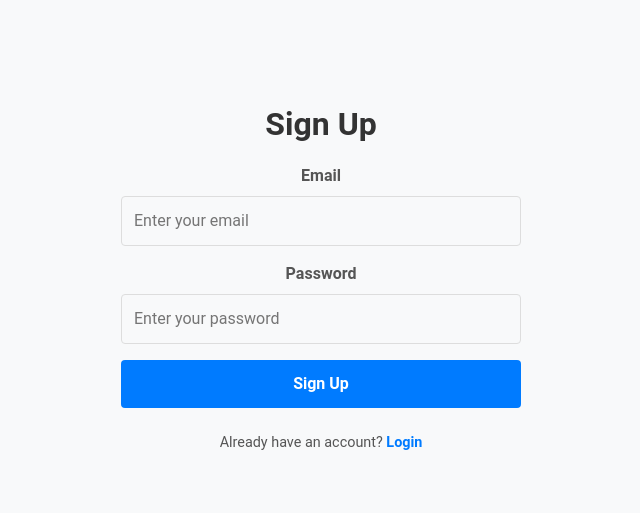
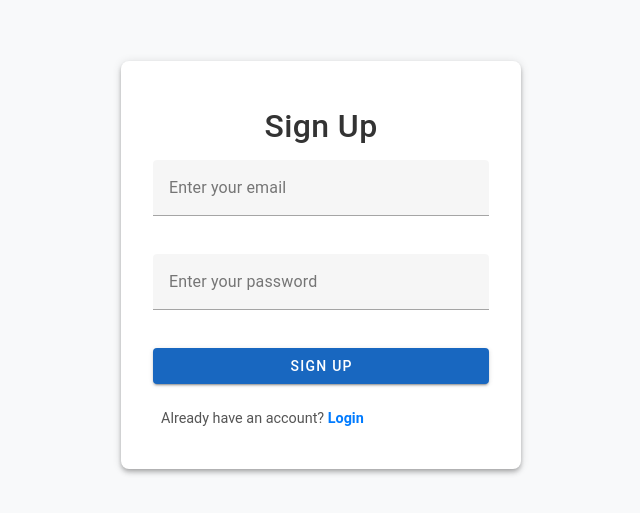
Before and after one commit to rishigandhi612/vuetifynuxttodo, a Nuxt app: page /signup in a window 1280 px wide. Shown: the part 123-636 px from the top of the page, without its empty margins (319-959 px from the left). Built offline with nearby package versions, Linux system fonts and the light colour scheme; no server answers.

Commit message:
login and sign up page error handling

```diff
--- a/pages/login.vue
+++ b/pages/login.vue
@@ -1,154 +1,133 @@
 <template>
-  <div class="login-container">
-    <div class="login-card">
-      <h2 class="login-title">Login</h2>
-      <form @submit.prevent="handleLogin" class="login-form">
-        <div class="form-group">
-          <label for="email">Email</label>
-          <input id="email" type="email" v-model="email" required placeholder="Enter your email" />
-        </div>
+  <v-container class="login-container" fluid style="height: 100vh;">
+    <v-row justify="center" align="center" class="fill-height">
+      <v-col cols="12" md="6" lg="4">
+        <v-card class="login-card" elevation="4">
+          <v-card-title class="login-title">
+            <span>Login</span>
+          </v-card-title>
 
-        <div class="form-group">
-          <label for="password">Password</label>
-          <input id="password" type="password" v-model="password" required placeholder="Enter your password" />
-        </div>
+          <v-form @submit.prevent="handleLogin" v-model="formValid">
+            <v-text-field
+              id="email"
+              type="email"
+              v-model="email"
+              required
+              label="Enter your email"
+              :rules="[emailRules]"
+              class="mb-4"
+            />
 
-        <button type="submit" class="login-button" :disabled="loading">
-          {{ loading ? 'Logging in...' : 'Login' }}
-        </button>
+            <v-text-field
+              id="password"
+              type="password"
+              v-model="password"
+              required
+              label="Enter your password"
+              :rules="[passwordRules]"
+              class="mb-4"
+            />
 
-        <p v-if="error" class="error-message">{{ error }}</p>
-      </form>
+            <v-btn
+              :disabled="loading || !formValid"
+              type="submit"
+              color="primary"
+              block
+            >
+              {{ loading ? 'Logging in...' : 'Login' }}
+            </v-btn>
 
-      <p class="signup-text">
-        Don't have an account? <NuxtLink to="/signup" class="signup-link">Sign Up</NuxtLink>
-      </p>
-    </div>
-  </div>
+            <!-- Error Alert -->
+            <v-alert v-if="error" type="error" dismissible class="mt-4">
+              {{ error }}
+            </v-alert>
+          </v-form>
+
+          <v-card-actions>
+            <p class="signup-text">
+              Don't have an account? <NuxtLink to="/signup" class="signup-link">Sign Up</NuxtLink>
+            </p>
+          </v-card-actions>
+        </v-card>
+      </v-col>
+    </v-row>
+
+    <!-- Snackbar for success -->
+    <v-snackbar v-model="snackbarVisible" color="green" top>
+      Login successful! Redirecting...
+    </v-snackbar>
+  </v-container>
 </template>
 
 <script setup>
-const email = ref("rishigandhi021@gmail.com")
-const password = ref("Rishi@123")
-const error = ref(null)
-const loading = ref(false)
+import { ref, onMounted } from 'vue';
 
-const supabase = useSupabaseClient()
+const email = ref("rishigandhi021@gmail.com");
+const password = ref("Rishi@123");
+const error = ref(null);
+const loading = ref(false);
+const snackbarVisible = ref(false);
+const formValid = ref(false);
+
+const supabase = useSupabaseClient();
+
+// Validation rules for Vuetify text fields
+const emailRules = [(v) => !!v || 'Email is required'];
+const passwordRules = [(v) => !!v || 'Password is required'];
 
 const handleLogin = async () => {
-  loading.value = true
-  error.value = null
+  loading.value = true;
+  error.value = null;
 
   try {
     const { data, error: loginError } = await supabase.auth.signInWithPassword({
       email: email.value,
-      password: password.value
-    })
+      password: password.value,
+    });
 
-    if (loginError) throw loginError
+    if (loginError) throw loginError;
+
+    // Show snackbar on success
+    snackbarVisible.value = true;
 
     // Redirect to Confirm Page to check user info
-    navigateTo('/confirm')
-  } catch (error) {
-    error.value = error.message
+    navigateTo('/confirm');
+  } catch (err) {
+    // Handle specific error code and message from backend
+    if (err.code === 'invalid_credentials') {
+      error.value = 'Invalid login credentials';
+    } else {
+      error.value = err.message;
+    }
   } finally {
-    loading.value = false
+    loading.value = false;
   }
-}
+};
 
 // Redirect if already logged in
 onMounted(() => {
   //..
-})
+});
 </script>
 
 <style scoped>
 .login-container {
-  display: flex;
-  justify-content: center;
-  align-items: center;
-  min-height: 100vh;
   background-color: #f7f9fc;
-  margin: 0;
-  padding: 0;
 }
 
 .login-card {
-  background: #fff;
   padding: 2rem;
   border-radius: 8px;
-  box-shadow: 0 4px 8px rgba(0, 0, 0, 0.1);
-  max-width: 400px;
-  width: 100%;
 }
 
 .login-title {
   font-size: 1.8rem;
-  margin-bottom: 1.5rem;
   text-align: center;
   color: #333;
 }
 
-.login-form {
-  display: flex;
-  flex-direction: column;
-}
-
-.form-group {
-  margin-bottom: 1rem;
-}
-
-label {
-  display: block;
-  font-weight: 600;
-  margin-bottom: 0.5rem;
-  color: #555;
-}
-
-input {
-  width: 100%;
-  padding: 0.75rem;
-  border: 1px solid #ddd;
-  border-radius: 4px;
-  font-size: 1rem;
-  transition: border-color 0.3s ease;
-}
-
-input:focus {
-  border-color: #007bff;
-  outline: none;
-}
-
-.login-button {
-  background: #007bff;
-  color: #fff;
-  border: none;
-  padding: 0.75rem;
-  border-radius: 4px;
-  font-size: 1rem;
-  font-weight: bold;
-  cursor: pointer;
-  transition: background-color 0.3s ease;
-}
-
-.login-button:disabled {
-  background: #cccccc;
-  cursor: not-allowed;
-}
-
-.login-button:hover:enabled {
-  background: #0056b3;
-}
-
-.error-message {
-  color: #ff4d4d;
+.signup-text {
   margin-top: 1rem;
-  font-size: 0.9rem;
-  text-align: center;
-}
-
-.signup-text {
-  margin-top: 1.5rem;
   text-align: center;
   font-size: 0.9rem;
   color: #555;
@@ -164,4 +143,8 @@ input:focus {
 .signup-link:hover {
   color: #0056b3;
 }
+
+.v-alert {
+  margin-top: 1rem;
+}
 </style>
--- a/pages/signup.vue
+++ b/pages/signup.vue
@@ -1,38 +1,99 @@
 <template>
-    <div class="signup-container">
-      <h1 class="signup-title">Sign Up</h1>
-      <form @submit.prevent="handleSignup" class="signup-form">
-        <div class="form-group">
-          <label for="email">Email</label>
-          <input id="email" type="email" v-model="email" required placeholder="Enter your email" />
-        </div>
+  <v-container class="signup-container" fluid style="height: 100vh;">
+    <v-row justify="center" align="center" class="fill-height">
+      <v-col cols="12" md="6" lg="4">
+        <v-card class="signup-card" elevation="4">
+          <v-card-title class="signup-title">
+            <span>Sign Up</span>
+          </v-card-title>
 
-        <div class="form-group">
-          <label for="password">Password</label>
-          <input id="password" type="password" v-model="password" required placeholder="Enter your password" />
-        </div>
+          <v-form @submit.prevent="handleSignup" v-model="formValid">
+            <v-text-field
+              id="email"
+              type="email"
+              v-model="email"
+              required
+              label="Enter your email"
+              :rules="[emailRules]"
+              class="mb-4"
+            />
 
-        <button type="submit" class="signup-button" :disabled="loading">
+            <v-text-field
+              id="password"
+              type="password"
+              v-model="password"
+              required
+              label="Enter your password"
+              :rules="[passwordRules]"
+              class="mb-4"
+            />
+
+            <v-btn
+              :disabled="loading || !formValid"
+              type="submit"
+              color="primary"
+              block
+            >
               {{ loading ? 'Signing up...' : 'Sign Up' }}
-        </button>
+            </v-btn>
 
-        <p v-if="error" class="error-message">{{ error }}</p>
-      </form>
+            <!-- Error Alert -->
+            <v-alert v-if="error" type="error" dismissible class="mt-4">
+              {{ error }}
+            </v-alert>
+          </v-form>
 
+          <v-card-actions>
             <p class="login-text">
               Already have an account? <NuxtLink to="/login" class="login-link">Login</NuxtLink>
             </p>
-    </div>
+          </v-card-actions>
+        </v-card>
+      </v-col>
+    </v-row>
+
+    <!-- Snackbar for success or error messages -->
+    <v-snackbar v-model="snackbarVisible" :color="snackbarColor" top>
+      {{ snackbarMessage }}
+      <template #action>
+        <v-btn color="pink" text @click="snackbarVisible = false">Close</v-btn>
+      </template>
+    </v-snackbar>
+
+    <!-- Dialog for email verification -->
+    <v-dialog v-model="dialogVisible" max-width="500">
+      <v-card>
+        <v-card-title>Confirm Your Email</v-card-title>
+        <v-card-text>
+          Please check your email inbox and confirm your account. If you haven’t received the email, please check the entered email.
+        </v-card-text>
+        <v-card-actions>
+          <v-btn color="primary" text @click="dialogVisible = false">Close</v-btn>
+        </v-card-actions>
+      </v-card>
+    </v-dialog>
+  </v-container>
 </template>
 
 <script setup>
+import { ref, onMounted } from 'vue';
+
 const email = ref("");
 const password = ref("");
 const error = ref(null);
 const loading = ref(false);
+const formValid = ref(false);
+const snackbarVisible = ref(false);
+const snackbarMessage = ref("");
+const snackbarColor = ref("success");
+const dialogVisible = ref(false);
 
 const supabase = useSupabaseClient();
 
+// Validation rules for Vuetify text fields
+const emailRules = [(v) => !!v || 'Email is required'];
+const passwordRules = [(v) => !!v || 'Password is required'];
+const delay = (ms) => new Promise((resolve) => setTimeout(resolve, ms));
 const handleSignup = async () => {
   loading.value = true;
   error.value = null;
@@ -45,96 +106,66 @@
 
     if (signupError) throw signupError;
 
-      // Redirect to confirmation or another page after signup
-      navigateTo('/confirm');
-    } catch (error) {
-      error.value = error.message;
+    // Check user metadata for email verification
+    const user = data.user;
+    if (user && user.user_metadata) {
+      if (user.user_metadata.email_verified === false) {
+        // Email not verified: show dialog
+        dialogVisible.value = true;
+      } else {
+        // Email verified: user already exists
+        snackbarMessage.value = "User already exists. Kindly sign in.";
+        snackbarColor.value = "warning";
+        snackbarVisible.value = true;
+        await delay(2000);
+        navigateTo('/login'); // Redirect to login
+      }
+    }
+  } catch (err) {
+    error.value = err.message;
   } finally {
     loading.value = false;
   }
 };
+
+// Redirect if already logged in
+onMounted(async () => {
+  const { data: { user } } = await supabase.auth.getUser();
+
+  if (user) {
+    // Check user metadata
+    if (user.user_metadata && user.user_metadata.email_verified === false) {
+      // Email not verified: show dialog
+      dialogVisible.value = true;
+    } else {
+      // User already exists
+      snackbarMessage.value = "User already exists. Kindly sign in.";
+      snackbarColor.value = "warning";
+      snackbarVisible.value = true;
+      navigateTo('/login');
+    }
+  }
+});
 </script>
 
 <style scoped>
 .signup-container {
-    display: flex;
-    flex-direction: column;
-    justify-content: center;
-    align-items: center;
-    min-height: 100vh;
   background-color: #f8f9fa;
+}
+
+.signup-card {
   padding: 2rem;
-    text-align: center;
+  border-radius: 8px;
 }
 
 .signup-title {
   font-size: 2rem;
-    margin-bottom: 1rem;
+  text-align: center;
   color: #333;
 }
 
-  .signup-form {
-    display: flex;
-    flex-direction: column;
-    width: 100%;
-    max-width: 400px;
-  }
-
-  .form-group {
-    margin-bottom: 1rem;
-  }
-
-  label {
-    display: block;
-    font-weight: 600;
-    margin-bottom: 0.5rem;
-    color: #555;
-  }
-
-  input {
-    width: 100%;
-    padding: 0.75rem;
-    border: 1px solid #ddd;
-    border-radius: 4px;
-    font-size: 1rem;
-    transition: border-color 0.3s ease;
-  }
-
-  input:focus {
-    border-color: #007bff;
-    outline: none;
-  }
-
-  .signup-button {
-    background: #007bff;
-    color: #fff;
-    border: none;
-    padding: 0.75rem;
-    border-radius: 4px;
-    font-size: 1rem;
-    font-weight: bold;
-    cursor: pointer;
-    transition: background-color 0.3s ease;
-  }
-
-  .signup-button:disabled {
-    background: #cccccc;
-    cursor: not-allowed;
-  }
-
-  .signup-button:hover:enabled {
-    background: #0056b3;
-  }
-
-  .error-message {
-    color: #ff4d4d;
+.login-text {
   margin-top: 1rem;
-    font-size: 0.9rem;
-    text-align: center;
-  }
-
-  .login-text {
-    margin-top: 1.5rem;
   text-align: center;
   font-size: 0.9rem;
   color: #555;
@@ -150,4 +181,8 @@
 .login-link:hover {
   color: #0056b3;
 }
+
+.v-alert {
+  margin-top: 1rem;
+}
 </style>
```
Lines whose indentation alone changed are shown as unchanged.
